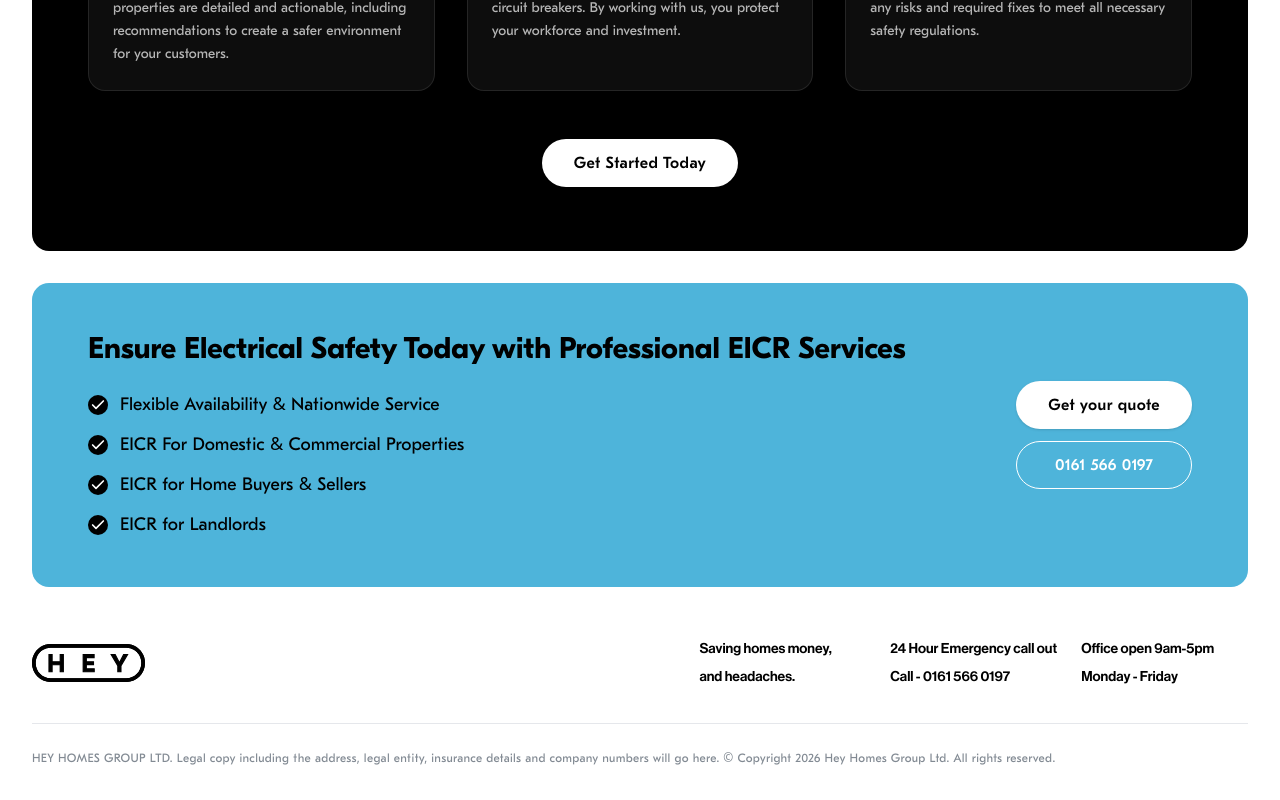
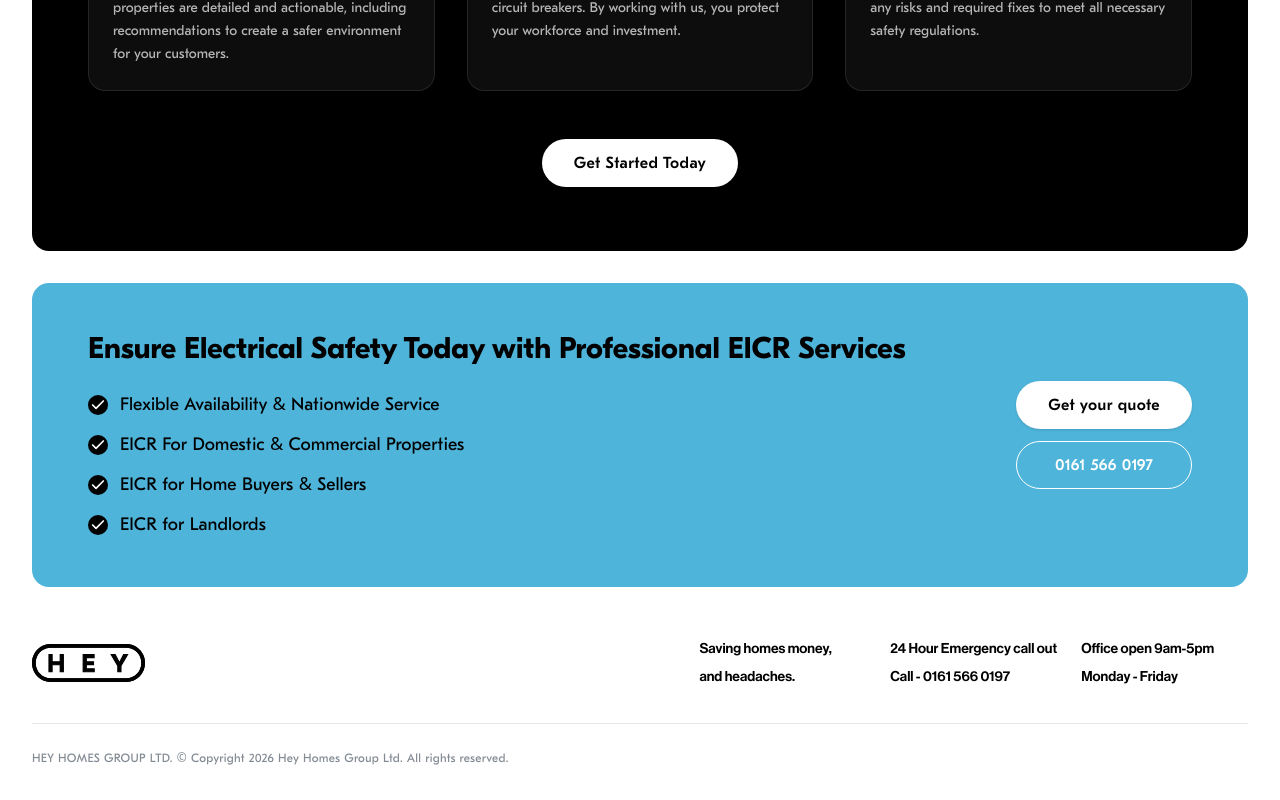
Before and after one commit to p-drolima/heyelectrics, a Next.js app: page / in a window 1280 px wide. Shown: the part 3157-3957 px from the top of the page. Built offline with nearby package versions, Linux system fonts and the light colour scheme.

Commit message:
update copyright footer

```diff
--- a/components/landing/Footer.tsx
+++ b/components/landing/Footer.tsx
@@ -116,9 +116,7 @@ export function Footer({ onGetQuote, serviceType = "eicr" }: FooterProps) {
 
           <div className="border-t border-gray-200 pt-6">
             <p className="text-[#828A93] text-xs leading-5 tracking-wide">
-              HEY HOMES GROUP LTD. Legal copy including the address, legal entity,
-              insurance details and company numbers will go here.
-              &copy; Copyright 2026 Hey Homes Group Ltd. All rights reserved.
+              HEY HOMES GROUP LTD. &copy; Copyright 2026 Hey Homes Group Ltd. All rights reserved.
             </p>
           </div>
         </div>
```
